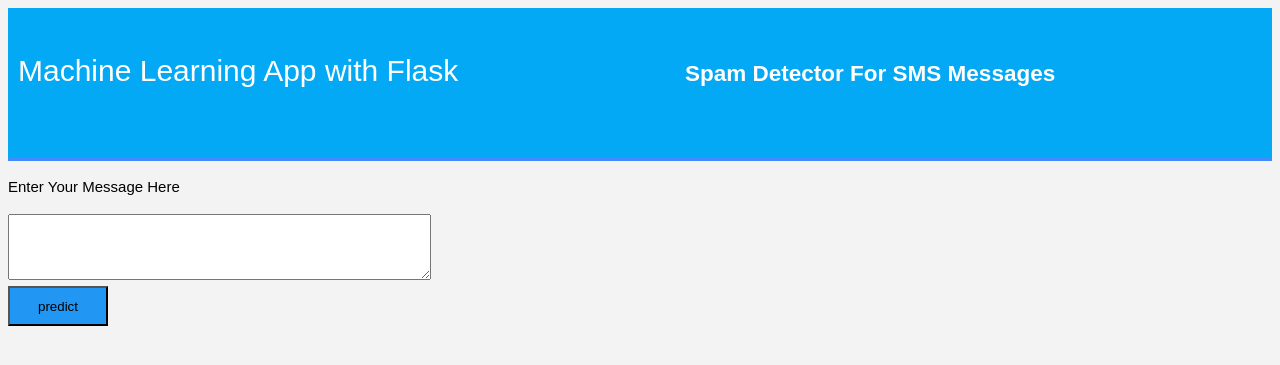
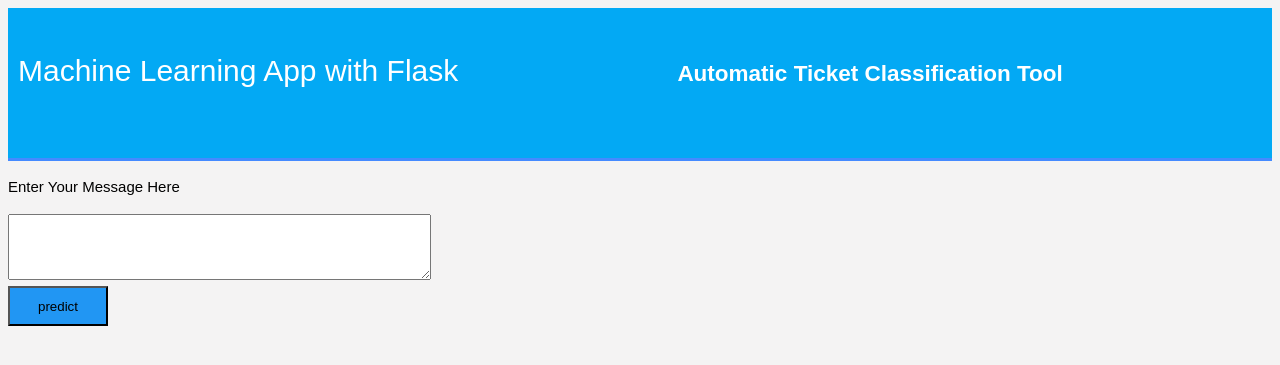
Before and after one commit to ankkod/nlp_capstone_project, a Flask app: page / in a window 1280 px wide. Shown: the top 365 px of the page. Run offline with Flask 2, Linux system fonts and the light colour scheme; parts of the project's set-up code (start-up, migrations or seed data) failed here and were passed over.

Commit message:
header change
Signed-off-by: Ankit Kodalikar <ankitkodalikar94@gmail.com>

```diff
--- a/templates/home.html
+++ b/templates/home.html
@@ -12,7 +12,7 @@
 		<div id="brandname">
 			Machine Learning App with Flask
 		</div>
-		<h2>Spam Detector For SMS Messages</h2>
+		<h2>Automatic Ticket Classification Tool</h2>
 
 	</div>
 	</header>
```
